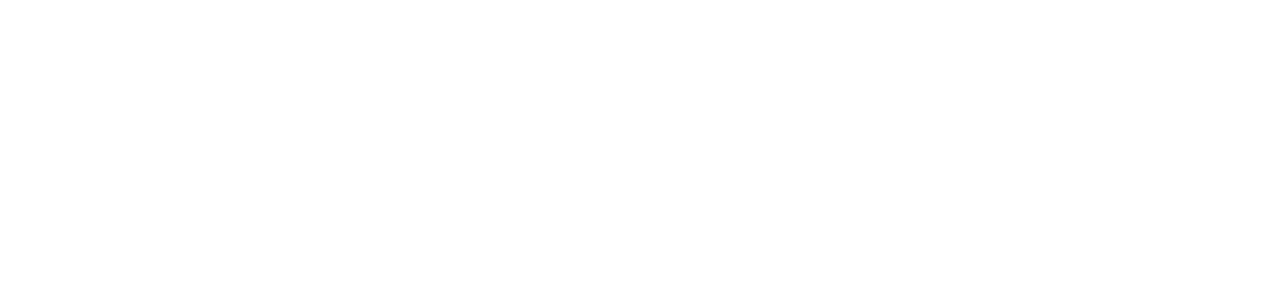
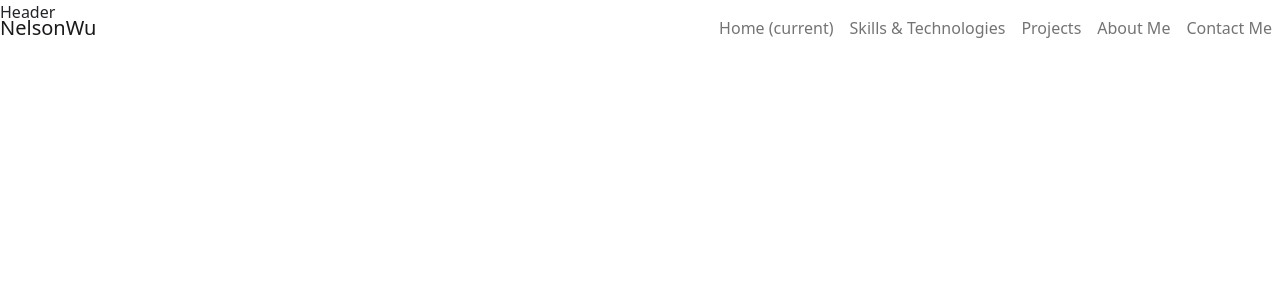
Before and after one commit to NelsonWu820/portfolio-website, a React (Create React App) app: page / in a window 1280 px wide. Shown: the top 300 px of the page. Built offline with nearby package versions, Linux system fonts and the light colour scheme.

Commit message:
Added nav bar

```diff
--- a/src/App.js
+++ b/src/App.js
@@ -1,6 +1,12 @@
+import Navbar from "./components/Navbar";
+import Header from "./components/Header";
+
 function App() {
   return (
     <div className="App">
+      <Navbar/>
+      <Header/>
+
     </div>
   );
 }
--- a/src/components/Navbar.js
+++ b/src/components/Navbar.js
@@ -1,6 +1,30 @@
 const Navbar = () => {
   return (
-    <div>Navbar</div>
+    <nav class="navbar navbar-expand-lg navbar-light bg-transparent justify-content-between fixed-top">
+        <a class="navbar-brand" href="#">NelsonWu</a>
+        <button class="navbar-toggler" type="button" data-toggle="collapse" data-target="#navbarSupportedContent" aria-controls="navbarSupportedContent" aria-expanded="false" aria-label="Toggle navigation">
+        </button>
+
+        <div class="form-inline" data-toggle="collapse" id="navbarSupportedContent">
+            <ul class="navbar-nav mr-auto">
+                <li class="nav-item active">
+                <a class="nav-link" href="#">Home <span class="sr-only">(current)</span></a>
+                </li>
+                <li class="nav-item active">
+                <a class="nav-link" href="#">Skills & Technologies</a>
+                </li>
+                <li class="nav-item">
+                <a class="nav-link" href="#">Projects</a>
+                </li>
+                <li class="nav-item">
+                <a class="nav-link" href="#">About Me</a>
+                </li>
+                <li class="nav-item">
+                <a class="nav-link" href="#">Contact Me</a>
+                </li>
+            </ul>
+        </div>
+    </nav>
   )
 }
 
```
